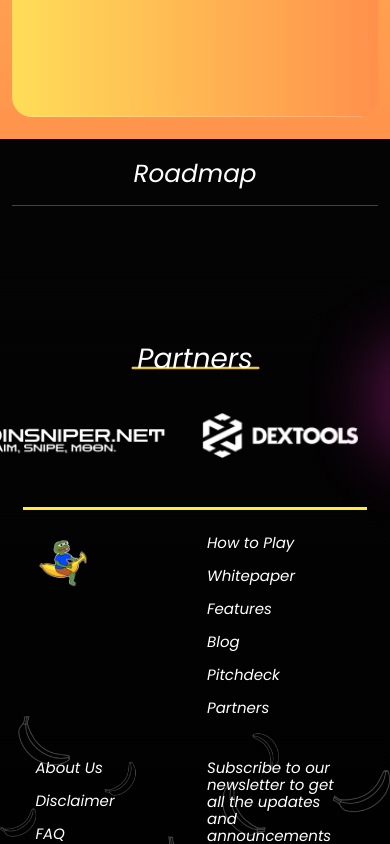
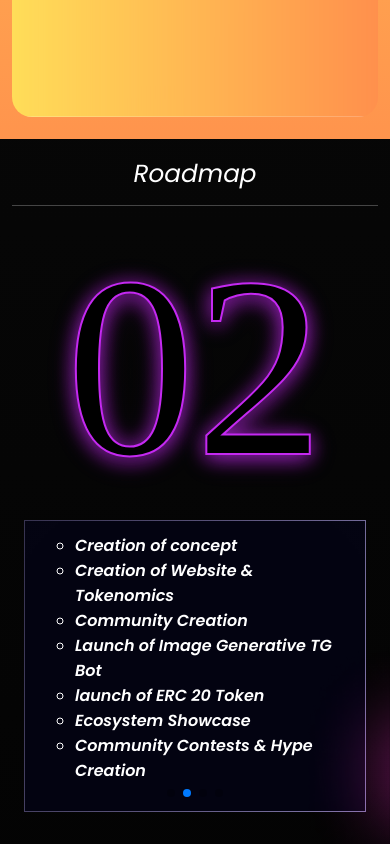
Before and after one commit to noorshanu/bananapepe, a React (Create React App) app: page / in a window 390 px wide. Shown: the part 5820-6664 px from the top of the page. Built offline with nearby package versions, Linux system fonts and the light colour scheme.

Commit message:
mobile menu updated

```diff
--- a/package.json
+++ b/package.json
@@ -12,6 +12,7 @@
     "react-fast-marquee": "^1.5.2",
     "react-icons": "^4.4.0",
     "react-scripts": "5.0.1",
+    "swiper": "^10.0.3",
     "web-vitals": "^2.1.4"
   },
   "scripts": {
--- a/src/components/Roadmap/Road.css
+++ b/src/components/Roadmap/Road.css
@@ -6,7 +6,7 @@
 }
 .Roadmap {
   padding-top: 20px;
-
+overflow: hidden;
   padding-bottom: 100px;
   z-index: 50;
   position: relative;
--- /dev/null
+++ b/src/components/Roadmap/RoadMapMob.js
@@ -0,0 +1,127 @@
+import React from 'react'
+import { Swiper, SwiperSlide } from "swiper/react";
+import "swiper/css";
+import "swiper/css/pagination";
+import { Autoplay, Pagination, } from 'swiper/modules';
+function RoadMapMob() {
+  return (
+    <div className='road-map-mob'>
+ <div className="eco-grid-2">
+          <Swiper
+            slidesPerView={1}
+            spaceBetween={1}
+            autoplay={{
+              delay: 2500,
+              disableOnInteraction: false,
+            }}
+            pagination={{
+              clickable: true,
+            }}
+            modules={[Autoplay, Pagination]}
+            className="mySwiper"
+          >
+            <SwiperSlide>
+             <div className='container'>
+                <div>
+                <div className="road_num">
+              <h1>01</h1>
+            </div>
+                </div>
+                <div>
+                <div className="road_details">
+                <ul>
+                  <li>Creation of concept</li>
+                  <li>Creation of Website & Tokenomics</li>
+                  <li>Community Creation</li>
+                  <li>Launch of Image Generative TG Bot</li>
+                  <li>launch of ERC 20 Token</li>
+                  <li>Ecosystem Showcase</li>
+                  <li>Community Contests & Hype Creation</li>
+                </ul>
+              </div>
+                </div>
+
+             </div>
+            </SwiperSlide>
+            <SwiperSlide>
+            <div className='container'>
+                <div>
+                <div className="road_num">
+              <h1>02</h1>
+            </div>
+                </div>
+                <div>
+                <div className="road_details">
+                <ul>
+                  <li>Creation of concept</li>
+                  <li>Creation of Website & Tokenomics</li>
+                  <li>Community Creation</li>
+                  <li>Launch of Image Generative TG Bot</li>
+                  <li>launch of ERC 20 Token</li>
+                  <li>Ecosystem Showcase</li>
+                  <li>Community Contests & Hype Creation</li>
+                </ul>
+              </div>
+                </div>
+
+             </div>
+            </SwiperSlide>
+            <SwiperSlide>
+            <div className='container'>
+                <div>
+                <div className="road_num">
+              <h1>03 </h1>
+            </div>
+                </div>
+                <div>
+                <div className="road_details">
+                <ul>
+                  <li>Creation of concept</li>
+                  <li>Creation of Website & Tokenomics</li>
+                  <li>Community Creation</li>
+                  <li>Launch of Image Generative TG Bot</li>
+                  <li>launch of ERC 20 Token</li>
+                  <li>Ecosystem Showcase</li>
+                  <li>Community Contests & Hype Creation</li>
+                </ul>
+              </div>
+                </div>
+
+             </div>
+            </SwiperSlide>
+            <SwiperSlide>
+            <div className='container'>
+                <div>
+                <div className="road_num">
+              <h1>04</h1>
+            </div>
+                </div>
+                <div>
+                <div className="road_details">
+                <ul>
+                  <li>Creation of concept</li>
+                  <li>Creation of Website & Tokenomics</li>
+                  <li>Community Creation</li>
+                  <li>Launch of Image Generative TG Bot</li>
+                  <li>launch of ERC 20 Token</li>
+                  <li>Ecosystem Showcase</li>
+                  <li>Community Contests & Hype Creation</li>
+                </ul>
+              </div>
+                </div>
+
+             </div>
+            </SwiperSlide>
+
+
+
+
+          </Swiper>
+        </div>
+
+
+    </div>
+  )
+}
+
+export default RoadMapMob
--- a/src/components/Roadmap/Roadmap.js
+++ b/src/components/Roadmap/Roadmap.js
@@ -5,88 +5,16 @@ import Roadr from '../../Assets/elements/roadr.png'
 import Roadl from '../../Assets/elements/roadl.png'
 import RoadEle from '../../Assets/elements/road-ele.png'
 import RoadEle2 from '../../Assets/elements/road-ele2.png'
-import RoadEle3 from '../../Assets/elements/road-ele3.png'
+
 import RoadEle4 from '../../Assets/elements/road-ele4.png'
 // import RoadMapMob from "./RoadMapMob";
-import BackBG from "../../Assets/bg.png";
+
 import "./Road.css";
+import RoadMapMob from "./RoadMapMob";
 
 function Roadmap() {
   return (
-    // <section className="roadmap">
-    //   <div className="container">
-    //     <div className="box">
-    //       <div className="road-head text-center">
-    //         <h1>ROADMAP</h1>
-    //         <img src={Line} alt="" />
-    //       </div>
 
-    //       <div className="container text-center pb-5 pt-5 ">
-    //         <div className="row items-align-center justify-content-center">
-    //           <div className="col-md-4 position-relative">
-    //             <img src={Road} alt="road" className="road-img-1" />
-    //             <div className="road-content">
-    //               <h1>Q2 2023</h1>
-    //               <p>
-    //               Launch the meme coin on a major Dex launch.
-    //               </p>
-    //               <p>Create a strong community around the meme coin.</p>
-    //               <p>Launch a marketing campaign to promote the meme coin</p>
-    //             </div>
-    //           </div>
-    //           <div className="col-md-4 position-relative">
-    //             <img src={Road2} alt="road" className="road-img-1" />
-    //             <div className="road-content">
-    //               <h1>Q3 2023</h1>
-    //               <p>
-    //                Partner with businesses to accept the memecoin as payment.
-    //               </p>
-    //               <p>Launch a DAPP that uses the meme coin.</p>
-
-    //               <p>Launch a staking program that rewards users for holding the memecoin.</p>
-    //             </div>
-    //           </div>
-
-    //           <div className="col-md-4 position-relative">
-    //             <img src={Road3} alt="road" className="road-img-1" />
-    //             <div className="road-content">
-    //               <h1>Q4 2023</h1>
-    //               <p>
-    //               Launch a meme coin-based game.
-    //               </p>
-    //               <p>Launch a meme coin-based NFT marketplace.</p>
-    //               <p>List the meme coin on more cryptocurrency exchanges.</p>
-    //             </div>
-    //           </div>
-
-    //           <div className="col-md-6 position-relative">
-    //             <img src={Road4} alt="road" className="road-img-2" />
-    //             <div className="road-content content2">
-    //               <h1>Q1 2024</h1>
-    //               <p>
-    //               Launch a meme coin-based charity.
-    //               </p>
-    //               <p>Launch a meme coin-based educational program.</p>
-    //               <p>Continue to grow the meme coin community.</p>
-    //             </div>
-    //           </div>
-
-    //           <div className="col-md-6 position-relative">
-    //             <img src={Road5} alt="road" className="road-img-2" />
-    //             <div className="road-content content2">
-    //               <h1>Q2 2024</h1>
-    //               <p>
-    //               Launch on exchange.
-    //               </p>
-    //               <p>Launch Meme wallet.</p>
-
-    //             </div>
-    //           </div>
-    //         </div>
-    //       </div>
-    //     </div>
-    //   </div>
-    // </section>
     <>
     {/* <img src={BackBG} alt="" className="road-dapp" /> */}
     {/* <img src={BackBGm} alt="" className="road-dapp2" /> */}
@@ -96,15 +24,15 @@ function Roadmap() {
           <h2>Roadmap</h2>
           <hr className="low-hr" />
         </div>
-           {/* <RoadMapMob/> */}
+      <RoadMapMob/>
         {/* <img src={RoadEle3} alt="" className="road-ele3"/> */}
      <div className="pc-roadmap">
      <div className="first-b">
           <div className="road_num">
-            <h1 data-aos="fade-up-left" data-aos-duration="1000">01</h1>
+            <h1 data-aos="fade-up-left"  >01</h1>
           </div>
           <div className="road-d-box">
-            <div className="road_details" data-aos="fade-up-right" data-aos-duration="1000">
+            <div className="road_details" data-aos="fade-up-right"  >
               <ul>
                 <li>Creation of concept</li>
                 <li>Creation of Website & Tokenomics</li>
@@ -121,7 +49,7 @@ function Roadmap() {
 
         <div className="first-b">
           <div className="road-d-box">
-            <div className="road_details2"  data-aos="fade-up-left" data-aos-duration="1000">
+            <div className="road_details2"  data-aos="fade-up-left"  >
               <ul>
                 <li>Creation of concept</li>
                 <li>Creation of Website & Tokenomics</li>
@@ -137,7 +65,7 @@ function Roadmap() {
           </div>
 
           <div className="road_num2">
-            <h1 data-aos="fade-up-right" data-aos-duration="1000">02</h1>
+            <h1 data-aos="fade-up-right"  >02</h1>
           </div>
         </div>
 
@@ -146,10 +74,10 @@ function Roadmap() {
 
         <div className="first-b">
           <div className="road_num">
-            <h1 data-aos="fade-up-left" data-aos-duration="1000">03</h1>
+            <h1 data-aos="fade-up-left"  >03</h1>
           </div>
           <div className="road-d-box">
-            <div className="road_details" data-aos="fade-up-right" data-aos-duration="1000">
+            <div className="road_details" data-aos="fade-up-right"  >
               <ul>
                 <li>Creation of concept</li>
                 <li>Creation of Website & Tokenomics</li>
@@ -171,7 +99,7 @@ function Roadmap() {
 
         <div className="first-b">
           <div className="road-d-box">
-            <div className="road_details2" data-aos="fade-up-left" data-aos-duration="1000">
+            <div className="road_details2" data-aos="fade-up-left"  >
               <ul>
                 <li>Creation of concept</li>
                 <li>Creation of Website & Tokenomics</li>
@@ -187,7 +115,7 @@ function Roadmap() {
           </div>
 
           <div className="road_num2">
-            <h1 data-aos="fade-up-right" data-aos-duration="1000">04</h1>
+            <h1 data-aos="fade-up-right"  >04</h1>
           </div>
         </div>
 
```
Also changed, not shown: 1 other file (tests, documents, lock files or other folders).
